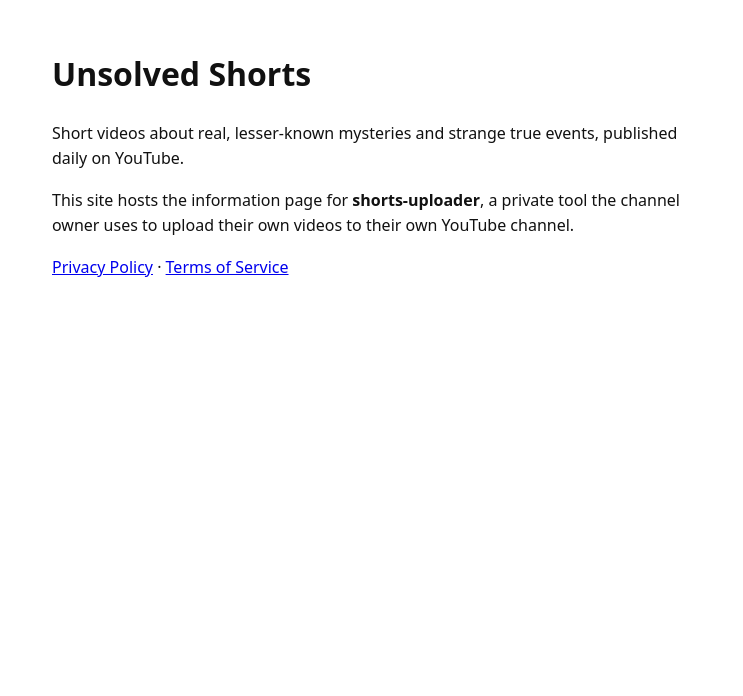
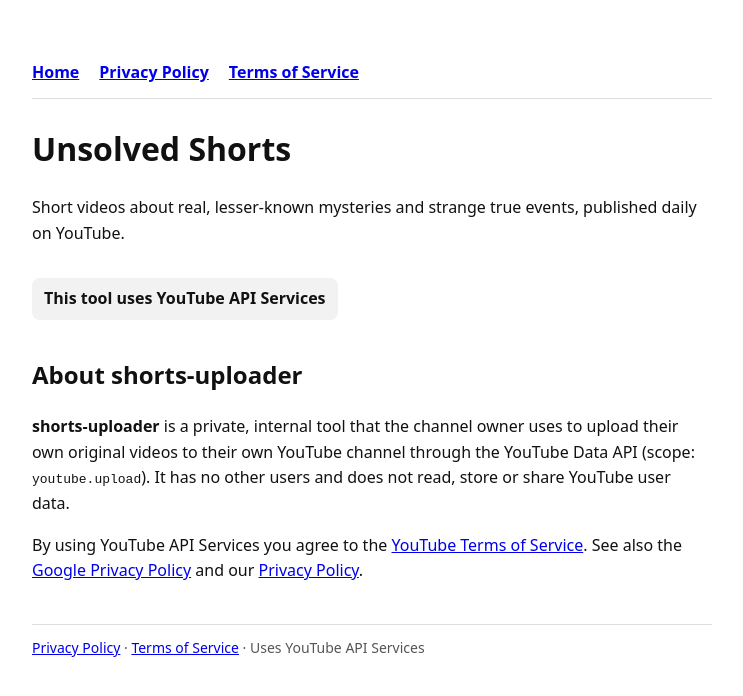
Before and after one commit to eraysuvman96/eraysuvman96.github.io, a plain HTML site: page index.html in a window 1280 px wide. Shown: the whole page, without its empty margins (268-1011 px from the left). Drawn offline with Linux system fonts and the light colour scheme.

Commit message:
Homepage, privacy and terms: YouTube API Services notice and shared navigation
Co-Authored-By: Claude Opus 5.5 <noreply@anthropic.com>
Claude-Session: https://claude.ai/code/session_01KQu7EvPmXeGNy5UKWL9u6a

```diff
--- a/index.html
+++ b/index.html
@@ -1,5 +1,15 @@
-<!doctype html><html lang="en"><head><meta charset="utf-8"><meta name="viewport" content="width=device-width,initial-scale=1"><title>Unsolved Shorts</title>
-<style>body{font-family:system-ui,sans-serif;max-width:640px;margin:48px auto;padding:0 16px;line-height:1.6;background:#fff;color:#111}</style></head>
-<body><h1>Unsolved Shorts</h1><p>Short videos about real, lesser-known mysteries and strange true events, published daily on YouTube.</p>
-<p>This site hosts the information page for <b>shorts-uploader</b>, a private tool the channel owner uses to upload their own videos to their own YouTube channel.</p>
-<p><a href="privacy.html">Privacy Policy</a> · <a href="terms.html">Terms of Service</a></p></body></html>
+<!doctype html><html lang="en"><head><meta charset="utf-8"><meta name="viewport" content="width=device-width,initial-scale=1"><title>Unsolved Shorts — shorts-uploader</title>
+<style>body{font-family:system-ui,sans-serif;max-width:680px;margin:48px auto;padding:0 16px;line-height:1.6;background:#fff;color:#111}
+nav{display:flex;gap:20px;padding:12px 0;border-bottom:1px solid #ddd;margin-bottom:24px;font-weight:600}
+.yt{display:inline-flex;align-items:center;gap:8px;background:#f2f2f2;border-radius:8px;padding:8px 12px;font-weight:600}
+footer{margin-top:40px;padding-top:12px;border-top:1px solid #ddd;font-size:14px;color:#555}</style></head>
+<body>
+<nav><a href="index.html">Home</a><a href="privacy.html">Privacy Policy</a><a href="terms.html">Terms of Service</a></nav>
+<h1>Unsolved Shorts</h1>
+<p>Short videos about real, lesser-known mysteries and strange true events, published daily on YouTube.</p>
+<p class="yt">This tool uses YouTube API Services</p>
+<h2>About shorts-uploader</h2>
+<p><b>shorts-uploader</b> is a private, internal tool that the channel owner uses to upload their own original videos to their own YouTube channel through the YouTube Data API (scope: <code>youtube.upload</code>). It has no other users and does not read, store or share YouTube user data.</p>
+<p>By using YouTube API Services you agree to the <a href="https://www.youtube.com/t/terms">YouTube Terms of Service</a>. See also the <a href="https://policies.google.com/privacy">Google Privacy Policy</a> and our <a href="privacy.html">Privacy Policy</a>.</p>
+<footer><a href="privacy.html">Privacy Policy</a> · <a href="terms.html">Terms of Service</a> · Uses YouTube API Services</footer>
+</body></html>
```
Also changed, not shown: privacy.html (+2 -2 lines), terms.html (+10 -4 lines).
